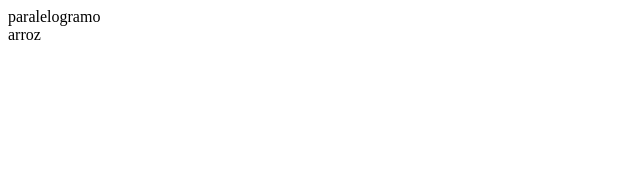
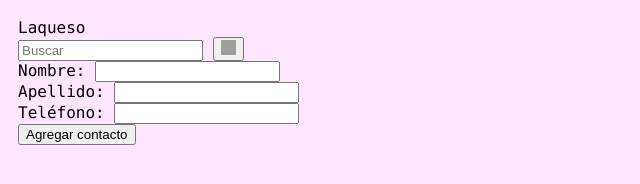
Before and after one commit to darkwister/tarea3_html, a plain HTML site: page index.html in a window 1280 px wide. Shown: the whole page, without its empty margins (0-640 px from the left). Drawn offline with Linux system fonts and the light colour scheme; no server answers; grey boxes are pictures that could not be loaded.

Commit message:
Added formulary and search field

```diff
--- a/css/index.css
+++ b/css/index.css
@@ -4,6 +4,7 @@ html{
 }
 
 body{
+    align-items: center;
     border-radius: 10xp;
     font-family: 'Lucida Console', sans-serif;
     color: black;
@@ -17,3 +18,15 @@ body{
     Source: https://lospec.com/palette-list/miku-fresh-retuned
     */
 }
+.agenda{
+    padding: 10px;
+    border-width: 20px;
+}
+
+.contactos{
+
+}
+
+.contactos_fields{
+    fill: violet;
+}
--- a/index.html
+++ b/index.html
@@ -3,15 +3,31 @@
 <head>
     <meta charset="UTF-8">
     <meta name="viewport" content="width=device-width, initial-scale=1.0">
-    <title>Document</title>
+    <title>Agenda</title>
+    <link rel="stylesheet" href="css/index.css">
 </head>
 <body>
     <div class="agenda">
         <section class="contactos">
-            paralelogramo
+            Laqueso
+        </section>
+        <section class="buscador">
+            <input width="50" height="50" type="text" id="search" placeholder="Buscar">
+            <button id="search-button">
+                <img width="15" height="15" src="https://img.icons8.com/ios-filled/50/search--v1.png" alt="Buscar"/>
+            </button>
         </section>
         <section class="contactos_fields">
-            arroz
+            <label for="nombre">Nombre:</label>
+            <input type="text" id="nombre" name="nombre" required><br>
+
+            <label for="apellido">Apellido:</label>
+            <input type="text" id="apellido" name="apellido" required><br>
+
+            <label for="telefono">Teléfono:</label>
+            <input type="text" id="telefono" name="telefono" required><br>
+
+            <button type="submit">Agregar contacto</button>
         </section>
     </div>
     <script src="js/index.js"></script>
```
